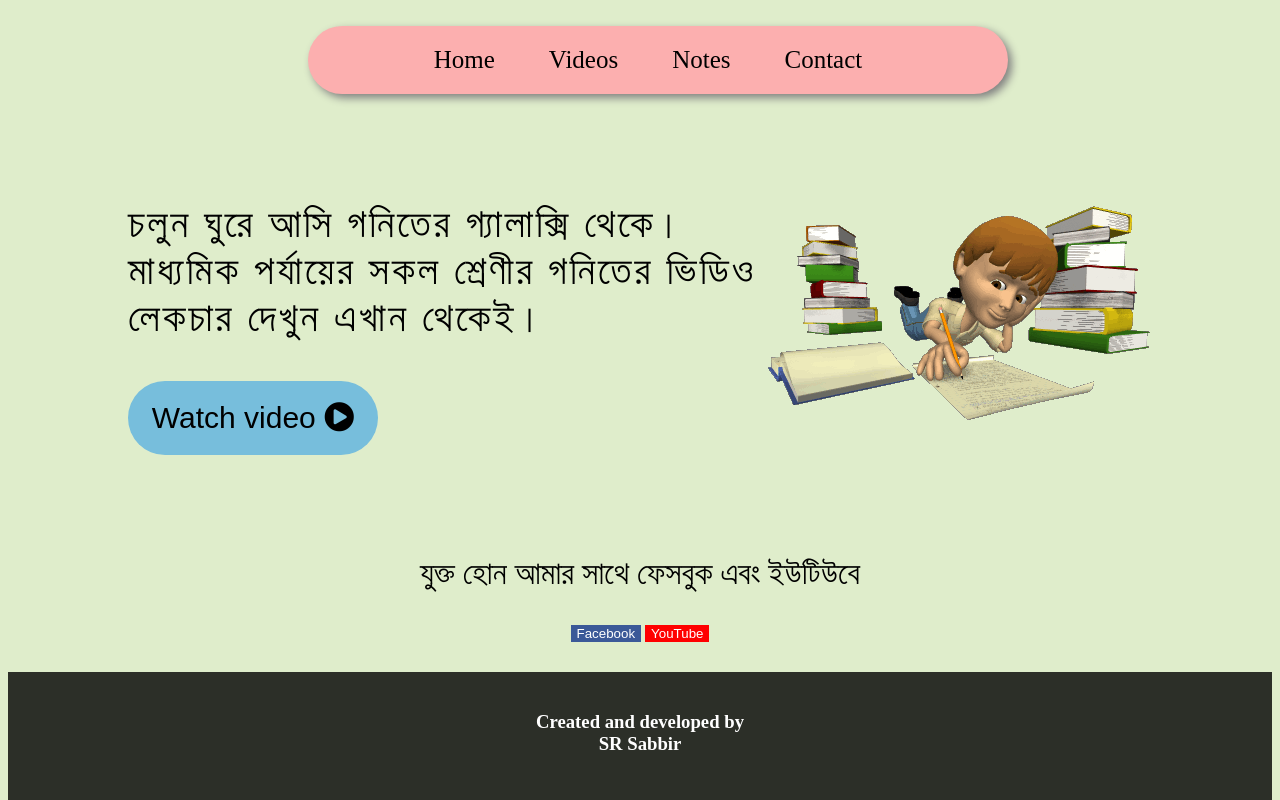
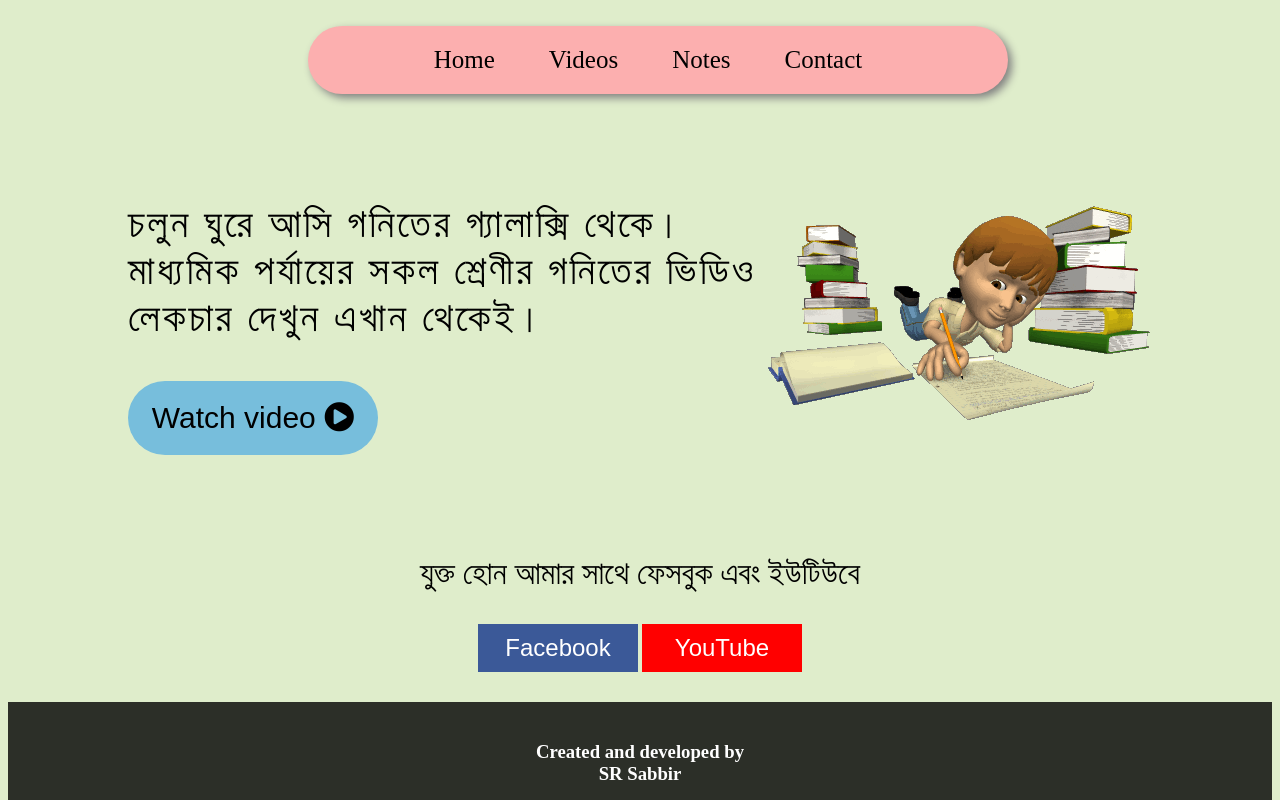
Before and after one commit to srsabbir780/math, a plain HTML site: page index.html in a window 1280 px wide. Shown: the top 800 px of the page. Drawn offline with Linux system fonts and the light colour scheme.

Commit message:
Update index.css

```diff
--- a/index.css
+++ b/index.css
@@ -32,12 +32,18 @@
   color: #fff;
   border: none;
   cursor: pointer;
+  width: 160px;
+  padding: 10px;
+  font-size: 24px;
 }
 .y{
   background-color: #f00;
   color: #fff;
   border: none;
   cursor: pointer;
+  width: 160px;
+  padding: 10px;
+  font-size: 24px;
 }
 .develop{
     background: rgba(0,0,0,.8);
```
